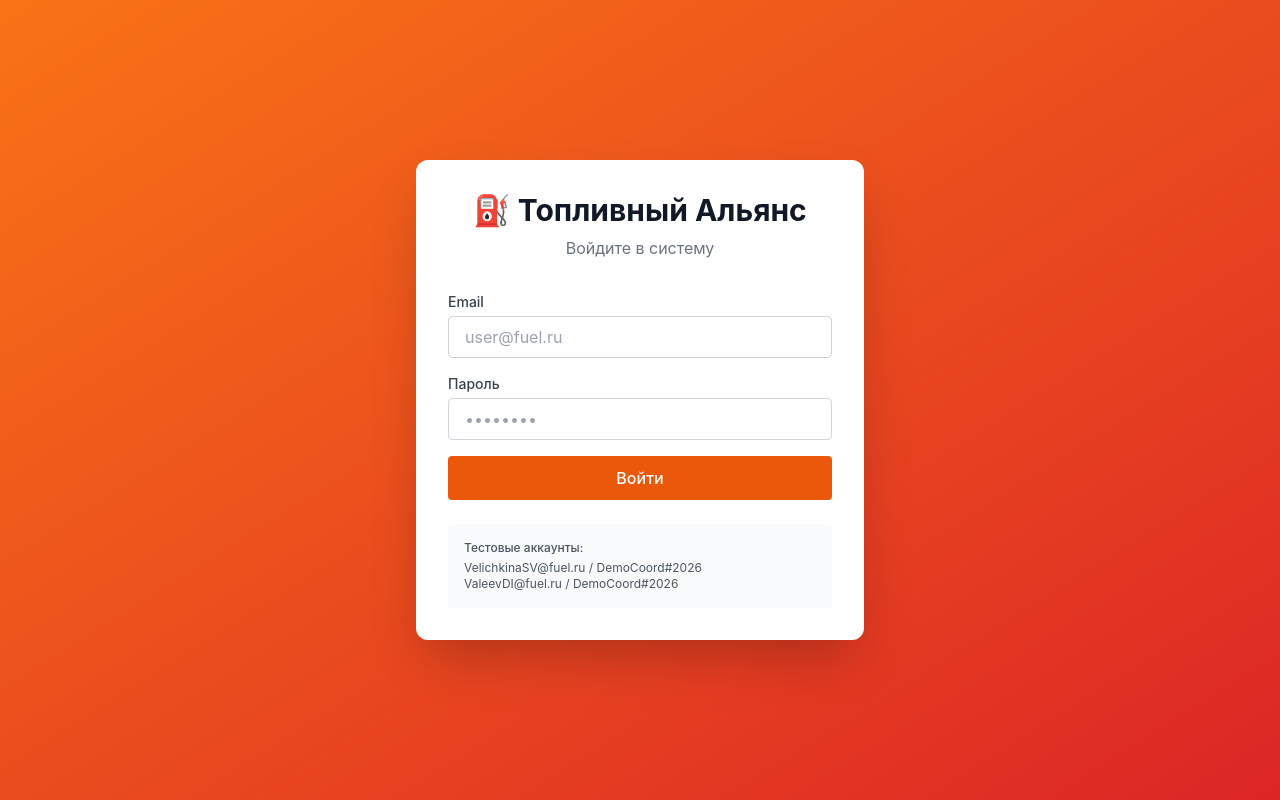
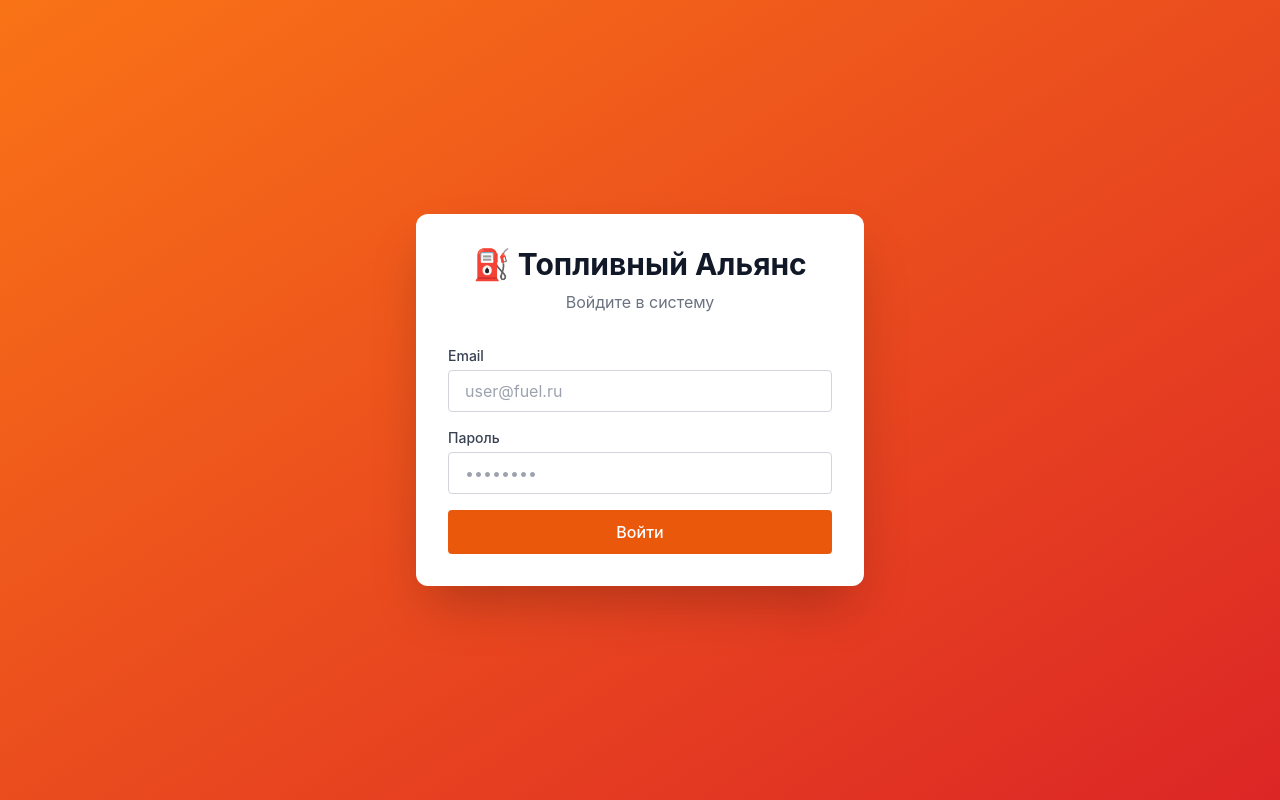
Before and after one commit to Skyredingsan/Fuel-loyality-worker-php, a React (Vite) app in the folder frontend/: page /login in a window 1280 px wide. Built offline with nearby package versions, Linux system fonts and the light colour scheme.

Commit message:
Update Login.tsx

```diff
--- a/frontend/src/pages/Login.tsx
+++ b/frontend/src/pages/Login.tsx
@@ -71,12 +71,6 @@ export const Login: React.FC = () => {
                         {loading ? 'Вход...' : 'Войти'}
                     </button>
                 </form>
-
-                <div className="mt-6 p-4 bg-gray-50 rounded text-xs text-gray-600">
-                    <p className="font-medium mb-1">Тестовые аккаунты:</p>
-                    <p>VelichkinaSV@fuel.ru / DemoCoord#2026</p>
-                    <p>ValeevDI@fuel.ru / DemoCoord#2026</p>
-                </div>
             </div>
         </div>
     );
```
